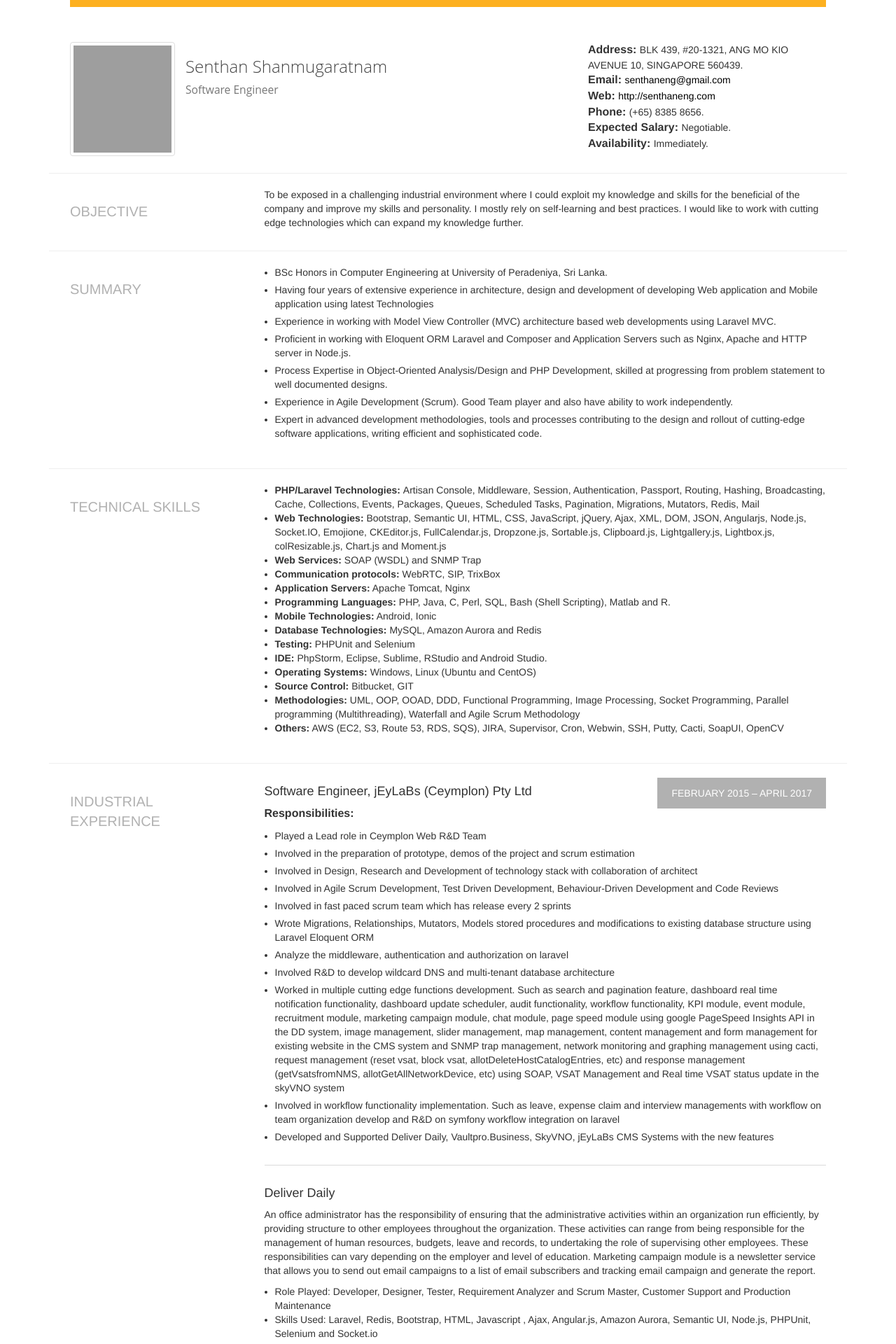
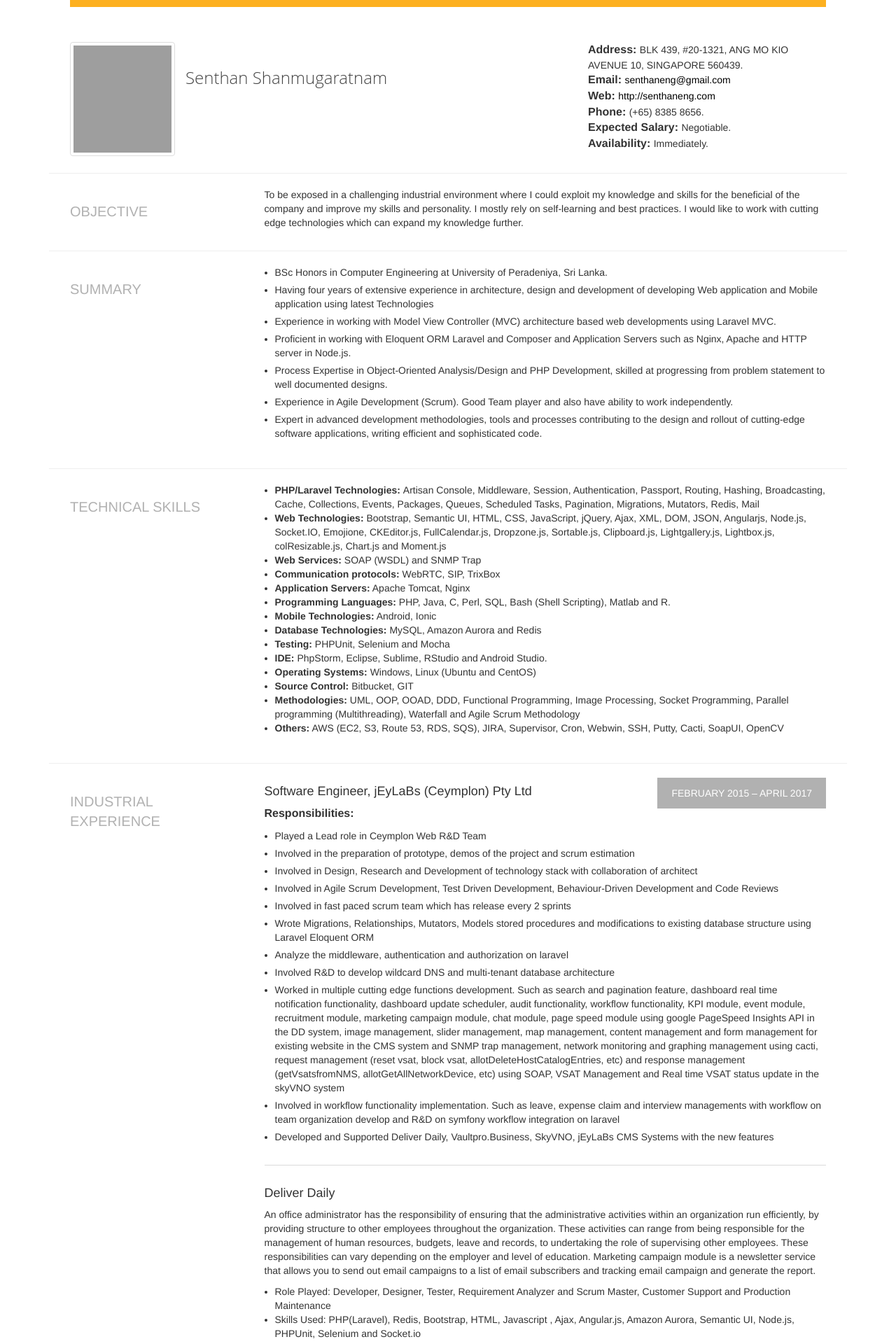
Before and after one commit to Senthan/pdf-generate, a PHP site: page /views/invoice.php in a window 1280 px wide. Shown: the top 1920 px of the page at 70% size. Run offline with PHP 8.4, Linux system fonts and the light colour scheme; grey boxes are pictures that could not be loaded.

Commit message:
cv fixes

```diff
--- a/views/invoice.php
+++ b/views/invoice.php
@@ -75,9 +75,9 @@
         <div class="row" >
             <div class="col-md-8">
                <img style="margin-right: 15px;width: 150px;height: 163px;" class="img-thumbnail pull-left" src="http://senthan.dev/app/storage/140x140.png" alt="">
-                <h1 style="padding: : 15px;">
+                <h1 style="padding: : 15px;padding-top: 16px;">
                     <span>Senthan Shanmugaratnam</span><br>
-                    <span><small>Software Engineer</small></span>
+                    <!-- <span><small>Software Engineer</small></span> -->
                 </h1>
             </div>
             <div class="col-md-4">
@@ -212,7 +212,7 @@
 						<strong>Testing:</strong>
 					</span>
 					<span class="list-group-item-text">
-						PHPUnit and Selenium
+						PHPUnit, Selenium and Mocha
 					</span>
 				</li>
 				<li class="">
@@ -325,7 +325,7 @@
 							Skills Used:
 						</span>
 						<span class="list-group-item-text">
-							Laravel, Redis, Bootstrap, HTML, Javascript , Ajax, Angular.js, Amazon Aurora, Semantic UI, Node.js, PHPUnit, Selenium and Socket.io
+							PHP(Laravel), Redis, Bootstrap, HTML, Javascript , Ajax, Angular.js, Amazon Aurora, Semantic UI, Node.js, PHPUnit, Selenium and Socket.io
 						</span>
 					</li>
 				</ul>
@@ -350,7 +350,7 @@
 							Skills Used:
 						</span>
 						<span class="list-group-item-text">
-							Laravel, Redis, Bootstrap, HTML, Javascript , Ajax, Angular.js, MySQL, Semantic UI, Node.js, PHPUnit, Selenium and Socket.io
+							PHP(Laravel), Redis, Bootstrap, HTML, Javascript , Ajax, Angular.js, MySQL, Semantic UI, Node.js, PHPUnit, Selenium and Socket.io
 						</span>
 					</li>
 				</ul>
@@ -374,7 +374,7 @@
 							Skills Used:
 						</span>
 						<span class="list-group-item-text">
-						Laravel, Bootstrap, HTML, Javascript , Ajax, Angular.js, MySQL
+						PHP(Laravel), Bootstrap, HTML, Javascript , Ajax, Angular.js, MySQL
 						</span>
 					</li>
 				</ul>
@@ -398,7 +398,7 @@
 							Skills Used:
 						</span>
 						<span class="list-group-item-text">
-							Laravel, Redis, Bootstrap, HTML, Javascript , Ajax, Angular.js, MySQL, Node.js, Selenium and Socket.io
+							PHP(Laravel), Redis, Bootstrap, HTML, Javascript , Ajax, Angular.js, MySQL, Node.js, Selenium and Socket.io
 						</span>
 					</li>
 				</ul>
@@ -451,7 +451,7 @@
 							Skills Used:
 						</span>
 						<span class="list-group-item-text">
-							PHP, WebRTC , Laravel, Redis, Bootstrap, HTML, Javascript , Ajax, Angular.js, MySQL, Node.js, and Socket.io
+							Node.js, Socket.io, WebRTC, Redis, Bootstrap, HTML, Javascript , Ajax, Angular.js, MySQL, Laravel(PHP) and Meteor.js
 						</span>
 					</li>
 				</ul>
@@ -479,7 +479,7 @@
 							Skills Used:
 						</span>
 						<span class="list-group-item-text">
-							Ionic, Angular JS, HTML, CSS, Cordova, ngCordova, Node JS, Android SDK, iOS SDK
+							Ionic, Angular.js, HTML, CSS, Cordova, ngCordova, Node.js, Android SDK, iOS SDK
 						</span>
 					</li>
 				</ul>
@@ -521,7 +521,7 @@
 							Skills Used:
 						</span>
 						<span class="list-group-item-text">
-							Symfony 2 MVC, XML,Knockout.js, JavaScript, HTML, Durandal.JS and Breeze.js
+							PHP(Symfony 2 MVC), XML,Knockout.js, JavaScript, HTML, Durandal.JS and Breeze.js
 						</span>
 					</li>
 				</ul>
@@ -709,6 +709,7 @@
 	         </div>
 		</div>
          <hr>
+
 		<div class="row">
 	         <div class="col-md-3">
 	         	<h3>REFERENCES</h3>
@@ -717,6 +718,7 @@
 	         	<p>Available upon Request</p>
 	         </div>
 		</div>
+
 		<hr>
     </div>
 </body>
```
